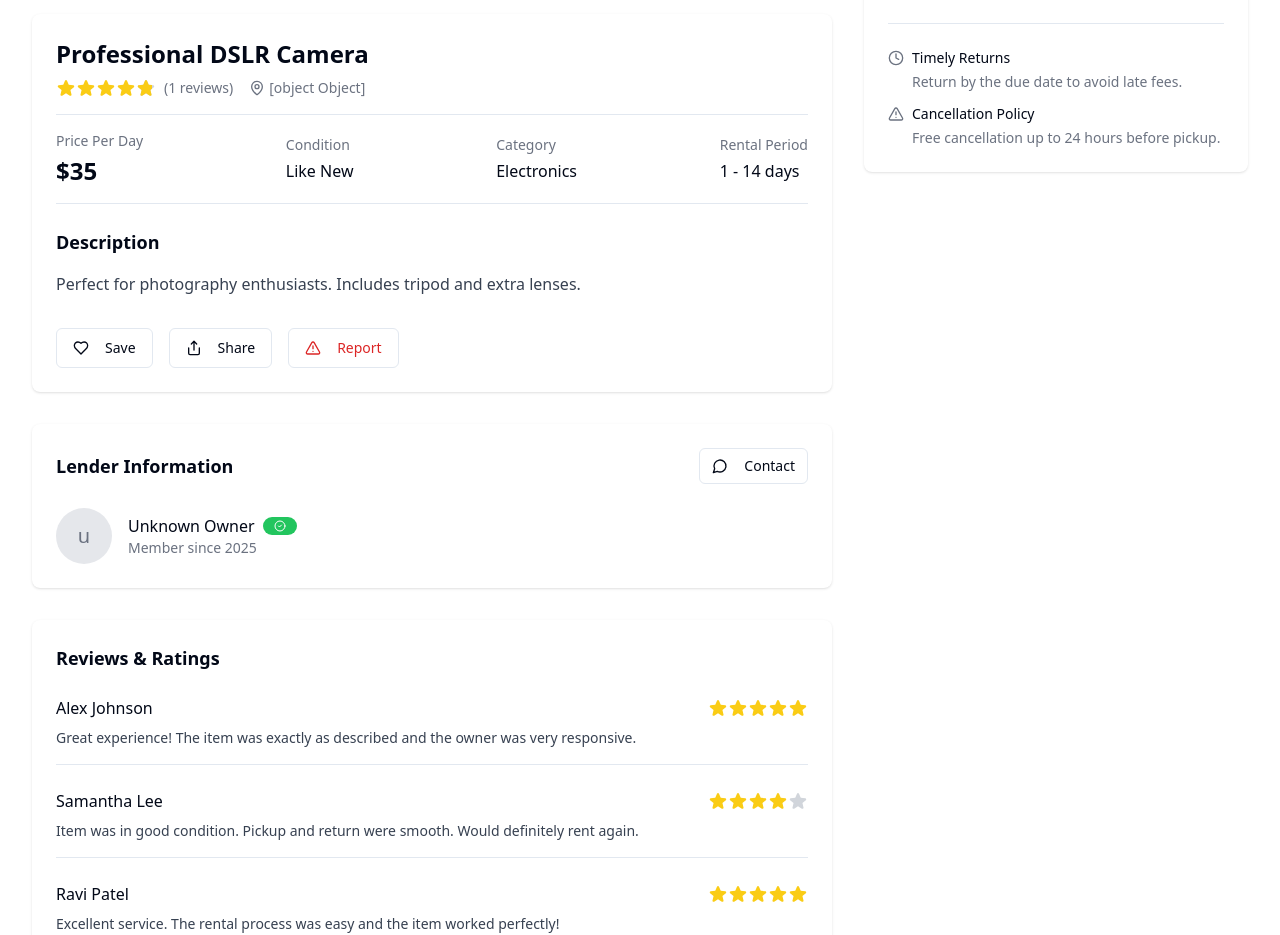
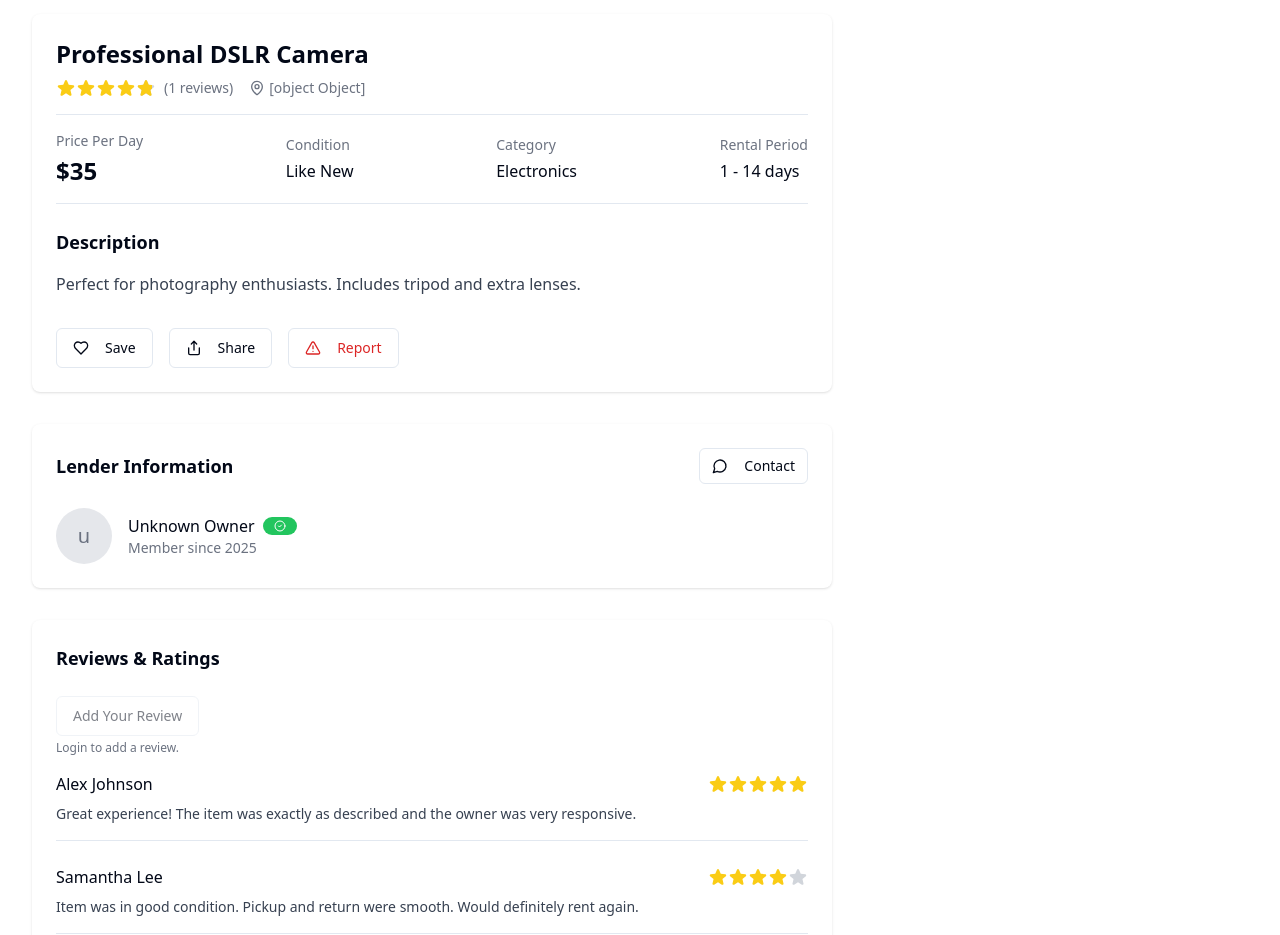
Before and after one commit to shreyaio/3Bits_paisahipaisa, a React (Vite) app: page /item/listing-1 in a window 1280 px wide. Shown: the part 531-1466 px from the top of the page. Built offline with nearby package versions, Linux system fonts and the light colour scheme.

Commit message:
New commit

```diff
--- a/src/pages/ItemDetails.tsx
+++ b/src/pages/ItemDetails.tsx
@@ -11,7 +11,16 @@ import { useListings } from "@/contexts/ListingContext";
 import { useAuth } from "@/contexts/AuthContext";
 import { useBookings } from "@/contexts/BookingContext";
 import { useToast } from "@/hooks/use-toast";
-import { MapPin, Calendar as CalendarIcon, Clock, MessageCircle, Share, Heart, AlertTriangle } from "lucide-react";
+import { MapPin, Calendar as CalendarIcon, Clock, MessageCircle, Share, Heart, AlertTriangle, Star } from "lucide-react";
+import { Textarea } from "@/components/ui/textarea";
+
+interface Review {
+  userId: string;
+  userName: string;
+  rating: number;
+  comment: string;
+  createdAt: string;
+}
 
 const ItemDetails = () => {
   const params = useParams();
@@ -22,6 +31,14 @@ const ItemDetails = () => {
   const [startDate, setStartDate] = useState<Date | undefined>(new Date());
   const [endDate, setEndDate] = useState<Date | undefined>(new Date());
   const [isWishlisted, setIsWishlisted] = useState(false);
+  const [isAddingReview, setIsAddingReview] = useState(false);
+  const [reviewRating, setReviewRating] = useState<number | null>(null);
+  const [reviewComment, setReviewComment] = useState("");
+  const [reviews, setReviews] = useState<Review[]>([
+    { userId: "user1", userName: "Alex Johnson", rating: 5, comment: "Great experience! The item was exactly as described and the owner was very responsive.", createdAt: new Date().toISOString() },
+    { userId: "user2", userName: "Samantha Lee", rating: 4, comment: "Item was in good condition. Pickup and return were smooth. Would definitely rent again.", createdAt: new Date().toISOString() },
+    { userId: "user3", userName: "Ravi Patel", rating: 5, comment: "Excellent service. The rental process was easy and the item worked perfectly!", createdAt: new Date().toISOString() },
+  ]);
 
   const listing = listings.find(item => item.id === params.id);
 
@@ -111,6 +128,70 @@ const ItemDetails = () => {
       description: isWishlisted
         ? "This item has been removed from your wishlist."
         : "This item has been added to your wishlist.",
+    });
+  };
+
+  const handleAddReviewClick = () => {
+    setIsAddingReview(true);
+  };
+
+  const handleCancelReview = () => {
+    setIsAddingReview(false);
+    setReviewRating(null);
+    setReviewComment("");
+  };
+
+  const handleStarClick = (rating: number) => {
+    setReviewRating(rating);
+  };
+
+  const handleCommentChange = (event: React.ChangeEvent<HTMLTextAreaElement>) => {
+    setReviewComment(event.target.value);
+  };
+
+  const handleSubmitReview = () => {
+    if (!user) {
+      toast({
+        title: "Authentication required",
+        description: "Please login to leave a review.",
+        variant: "destructive",
+      });
+      return;
+    }
+
+    if (!reviewRating) {
+      toast({
+        title: "Rating required",
+        description: "Please select a star rating.",
+        variant: "destructive",
+      });
+      return;
+    }
+
+    if (!reviewComment.trim()) {
+      toast({
+        title: "Comment required",
+        description: "Please write a comment for your review.",
+        variant: "destructive",
+      });
+      return;
+    }
+
+    const newReview: Review = {
+      userId: user.id,
+      userName: user.name,
+      rating: reviewRating,
+      comment: reviewComment,
+      createdAt: new Date().toISOString(),
+    };
+
+    setReviews([newReview, ...reviews]);
+    setIsAddingReview(false);
+    setReviewRating(null);
+    setReviewComment("");
+    toast({
+      title: "Review submitted",
+      description: "Thank you for your feedback!",
     });
   };
 
@@ -249,44 +330,63 @@ const ItemDetails = () => {
             <div className="bg-white rounded-lg shadow p-6">
               <h2 className="text-lg font-semibold mb-6">Reviews & Ratings</h2>
 
+              {isAddingReview ? (
+                <div className="space-y-4">
+                  <div className="flex items-center mb-2">
+                    <label className="block text-sm font-medium mr-4">Rate this item:</label>
+                    <div className="flex items-center">
+                      {[1, 2, 3, 4, 5].map((star) => (
+                        <Star
+                          key={star}
+                          className={`h-6 w-6 cursor-pointer ${
+                            star <= (reviewRating || 0) ? 'fill-amber-500 text-amber-500' : 'text-gray-400'
+                          }`}
+                          onClick={() => handleStarClick(star)}
+                        />
+                      ))}
+                    </div>
+                  </div>
+                  <div>
+                    <Textarea
+                      placeholder="Write your review here..."
+                      value={reviewComment}
+                      onChange={handleCommentChange}
+                      className="w-full mb-2"
+                    />
+                  </div>
+                  <div className="flex justify-end gap-2">
+                    <Button variant="outline" onClick={handleCancelReview}>
+                      Cancel
+                    </Button>
+                    <Button onClick={handleSubmitReview} disabled={!reviewRating || !reviewComment.trim()}>
+                      Submit Review
+                    </Button>
+                  </div>
+                </div>
+              ) : (
+                <div className="mb-4">
+                  <Button variant="outline" onClick={handleAddReviewClick} disabled={!user}>
+                    Add Your Review
+                  </Button>
+                  {!user && <p className="text-xs text-gray-500 mt-1">Login to add a review.</p>}
+                </div>
+              )}
               <div className="space-y-6">
-                <div className="border-b pb-4">
-                  <div className="flex items-center justify-between mb-2">
-                    <div className="font-medium">Alex Johnson</div>
-                    <StarRating rating={5} />
+                {reviews.map((review) => (
+                  <div key={review.createdAt} className="border-b pb-4">
+                    <div className="flex items-center justify-between mb-2">
+                      <div className="font-medium">{review.userName}</div>
+                      <StarRating rating={review.rating} />
+                    </div>
+                    <p className="text-gray-700 text-sm">{review.comment}</p>
                   </div>
-                  <p className="text-gray-700 text-sm">
-                    Great experience! The item was exactly as described and the owner was very responsive.
-                  </p>
-                </div>
-
-                <div className="border-b pb-4">
-                  <div className="flex items-center justify-between mb-2">
-                    <div className="font-medium">Samantha Lee</div>
-                    <StarRating rating={4} />
-                  </div>
-                  <p className="text-gray-700 text-sm">
-                    Item was in good condition. Pickup and return were smooth. Would definitely rent again.
-                  </p>
-                </div>
-
-                <div className="border-b pb-4">
-                  <div className="flex items-center justify-between mb-2">
-                    <div className="font-medium">Ravi Patel</div>
-                    <StarRating rating={5} />
-                  </div>
-                  <p className="text-gray-700 text-sm">
-                    Excellent service. The rental process was easy and the item worked perfectly!
-                  </p>
-                </div>
+                ))}
               </div>
             </div>
           </div>
-
           <div className="lg:col-span-1">
             <div className="bg-white rounded-lg shadow p-6 sticky top-6">
               <h2 className="text-lg font-semibold mb-4">Book This Item</h2>
-
               <div className="mb-6">
                 <label className="block text-sm font-medium mb-2">Select Dates</label>
                 <div className="grid grid-cols-2 gap-3">
@@ -311,7 +411,6 @@ const ItemDetails = () => {
                       </PopoverContent>
                     </Popover>
                   </div>
-
                   <div>
                     <Popover>
                       <PopoverTrigger asChild>
@@ -335,60 +434,29 @@ const ItemDetails = () => {
                   </div>
                 </div>
               </div>
-
               <div className="space-y-4 mb-6">
                 <div className="flex justify-between items-center">
                   <div className="text-sm">${listing.pricePerDay} × {totalDays} days</div>
                   <div>${totalPrice}</div>
                 </div>
-
                 <div className="flex justify-between items-center">
                   <div className="text-sm">Service fee</div>
                   <div>$0</div>
                 </div>
-
                 <div className="flex justify-between items-center">
                   <div className="text-sm">Deposit Fee</div>
                   <div>${listing.depositFee}</div>
                 </div>
-
                 <div className="pt-4 border-t">
                   <div className="flex justify-between items-center font-semibold">
                     <div>Total</div>
-                    <div>${totalPrice}</div>
+                    <div>${totalPrice + listing.depositFee}</div>
                   </div>
                 </div>
               </div>
-
-              <Button
-                className="w-full mb-4"
-                onClick={handleBooking}
-                disabled={listing.ownerId === user?.id}
-              >
-                {listing.ownerId === user?.id ? "This is your listing" : "Request to Book"}
+              <Button onClick={handleBooking} className="w-full">
+                Request to Book
               </Button>
-
-              <div className="text-xs text-center text-gray-500">
-                You won't be charged yet
-              </div>
-
-              <div className="mt-6 pt-6 border-t space-y-3">
-                <div className="flex items-start">
-                  <Clock className="h-4 w-4 mr-2 text-gray-500 mt-0.5" />
-                  <div className="text-sm">
-                    <div className="font-medium mb-1">Timely Returns</div>
-                    <p className="text-gray-500">Return by the due date to avoid late fees.</p>
-                  </div>
-                </div>
-
-                <div className="flex items-start">
-                  <AlertTriangle className="h-4 w-4 mr-2 text-gray-500 mt-0.5" />
-                  <div className="text-sm">
-                    <div className="font-medium mb-1">Cancellation Policy</div>
-                    <p className="text-gray-500">Free cancellation up to 24 hours before pickup.</p>
-                  </div>
-                </div>
-              </div>
             </div>
           </div>
         </div>
```
